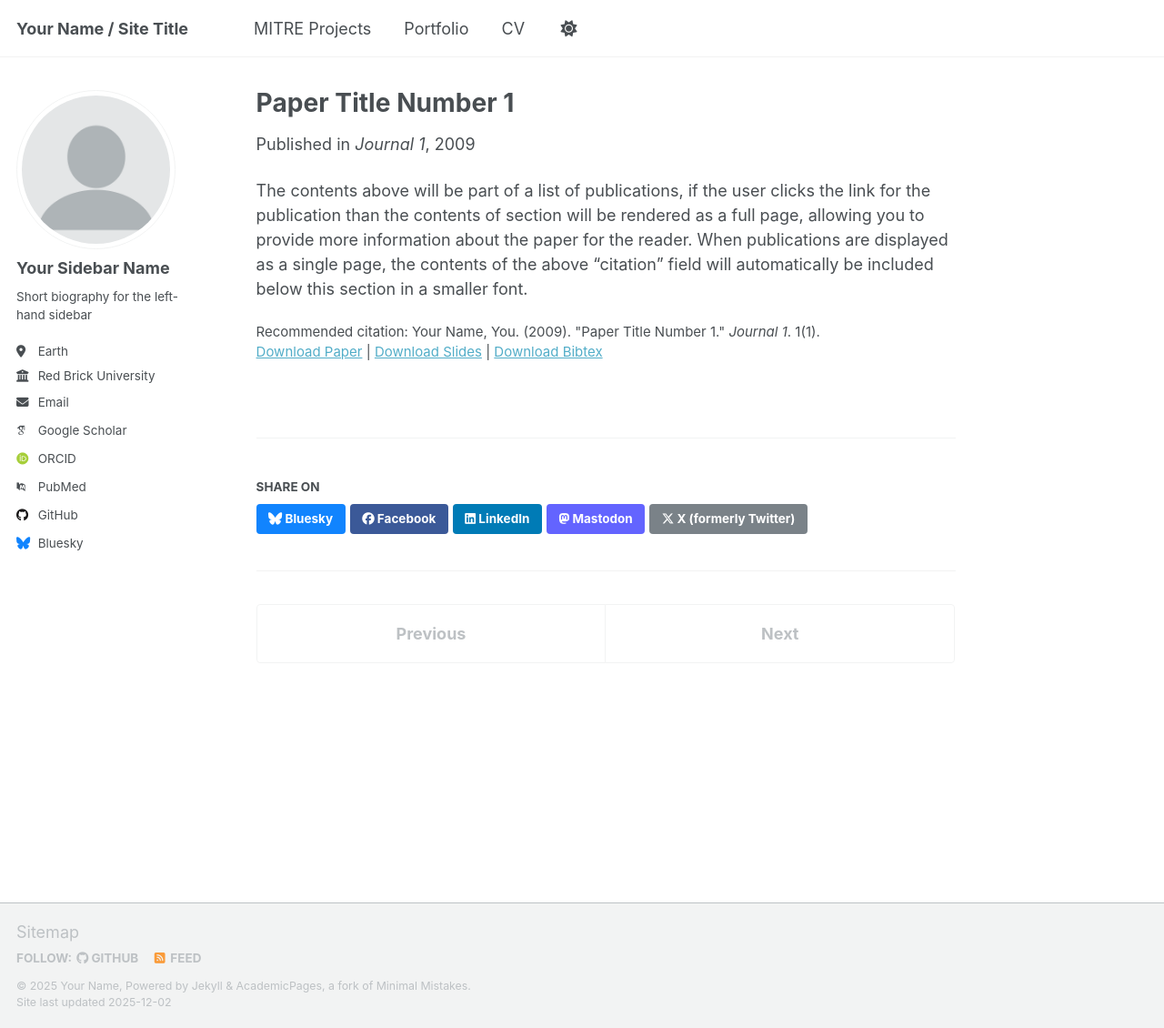
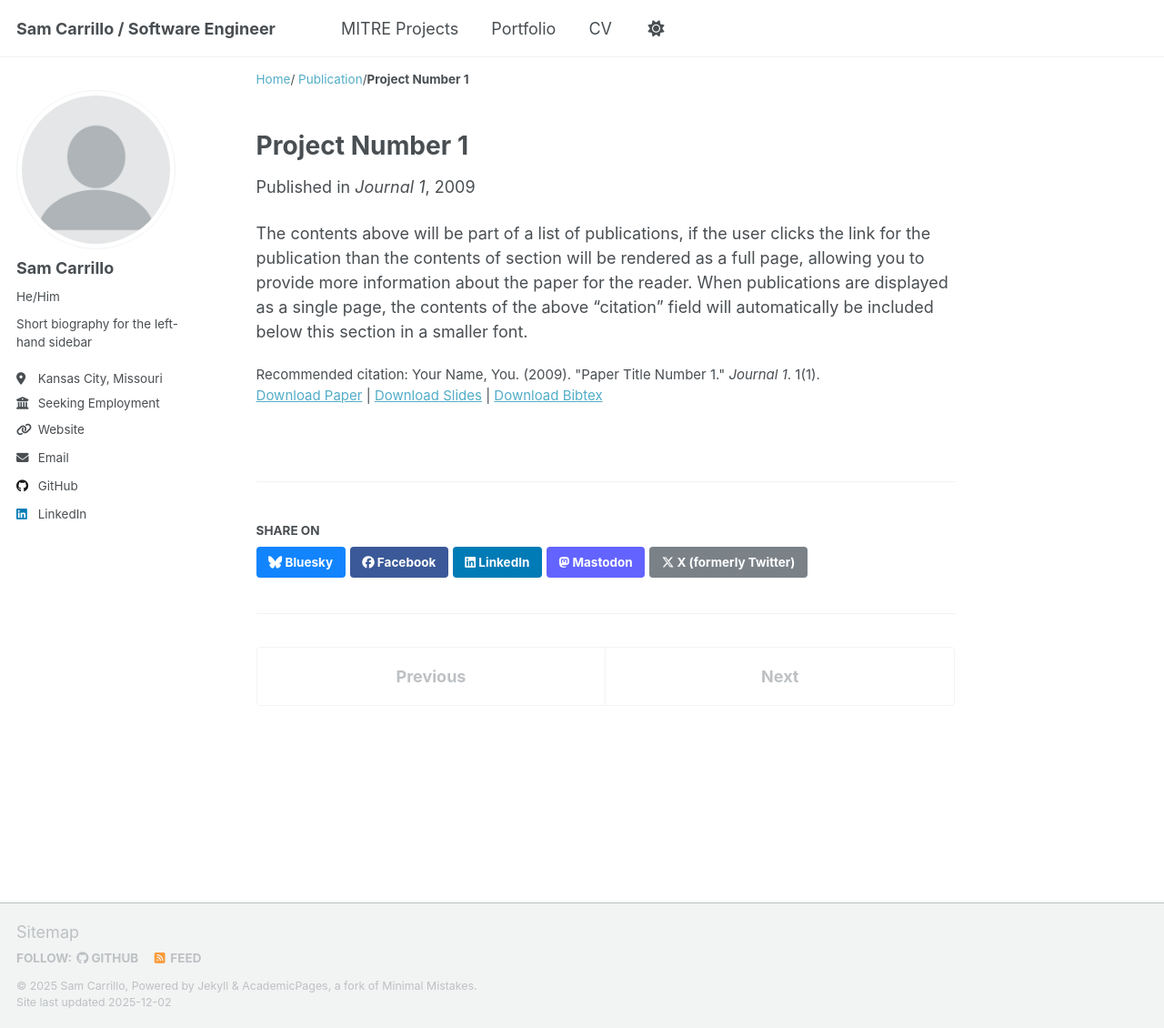
Before and after one commit to carrils/carrils.github.io, a Jekyll site: the page built from _publications/2009-10-01-paper-title-number-1.md, in a window 1280 px wide and 1130 px high. Shown: the whole window at 91% size. Built offline with Jekyll 4.4.1, drawn with Linux system fonts in a browser that asks for light colours; some web fonts are replaced; a script that is not in the unit is left out.

Commit message:
subtract kruft add good

```diff
--- a/_config.yml
+++ b/_config.yml
@@ -9,14 +9,14 @@
 # Basic Site Settings
 locale                   : "en-US"
 site_theme               : "default" # Currently available options are "default", "air"
-title                    : "Your Name / Site Title"
+title                    : "Sam Carrillo / Software Engineer"
 title_separator          : "-"
-name                     : &name "Your Name"
-description              : &description "Your Name's academic portfolio"   # Update this with a general description of your site, this is the default if not overridden by a page
-url                      : https://academicpages.github.io # The base hostname & protocol for your site e.g. "https://[your GitHub username].github.io",
+name                     : &name "Sam Carrillo"
+description              : &description "Sam Carrillo's professional portfolio"   # Update this with a general description of your site, this is the default if not overridden by a page
+url                      : https://scarrillo.github.io # The base hostname & protocol for your site e.g. "https://[your GitHub username].github.io",
                                                            # or if you already have some other page hosted on Github then use "https://[your GitHub username].github.io/[Your Repo Name]"
 baseurl                  : "" # the subpath of your site, e.g. "/blog"
-repository               : "academicpages/academicpages.github.io"
+repository               : "scarrillo/scarrillo.github.io"
 
 # Site Author - The following control what appear as part of the author content on the side bar.
 #               If a field is blank the icon and link will not appear, otherwise it will be shown.
@@ -24,24 +24,24 @@ repository               : "academicpages/academicpages.github.io"
 author:
   # Biographic information
   avatar           : "profile.png"
-  name             : "Your Sidebar Name"
-  pronouns         : # example: "she/her"
+  name             : "Sam Carrillo"
+  pronouns         : "He/Him"# example: "she/her"
   bio              : "Short biography for the left-hand sidebar"
-  location         : "Earth"
-  employer         : "Red Brick University"
-  uri              : # URL
-  email            : "none@example.org"
+  location         : "Kansas City, Missouri"
+  employer         : "Seeking Employment"
+  uri              : "google.com" # URL
+  email            : "scarrillo578@gmail.com"
 
   # Academic websites
   academia         : # URL
   arxiv            : # URL - Update with the correct link to your profile
-  googlescholar    : "https://scholar.google.com/citations?user=PS_CX0AAAAAJ"
+  googlescholar    : # "https://scholar.google.com/citations?user=PS_CX0AAAAAJ"
   inspire-hep      : # URL
   impactstory      : # URL
-  orcid            : "https://orcid.org/yourorcidurl"
+  orcid            : # "https://orcid.org/yourorcidurl"
   semantic         : # URL
   ssrn             : # URL
-  pubmed           : "https://www.ncbi.nlm.nih.gov/pubmed/?term=john+snow"
+  pubmed           : # "https://www.ncbi.nlm.nih.gov/pubmed/?term=john+snow"
   researchgate     : # URL
   scopus           : # URL
   zotero           : # URL
@@ -51,13 +51,13 @@ author:
   bitbucket        : # Username - Update with your username on the site
   codepen          : # Username
   dribbble         : # Username
-  github           : "academicpages"
+  github           : "scarrillo"
   kaggle           : # Username
   stackoverflow    : # User number or user number and name (i.e., use "1" or "1/jeff-atwood")
 
   # Social media
   artstation       : # Username
-  bluesky          : "bsky.app" # Replace this with you Bluesky username
+  bluesky          : #"bsky.app" # Replace this with you Bluesky username
   facebook         : # Username
   flickr           : # Username
   foursquare       : # Username
@@ -66,7 +66,7 @@ author:
   keybase          : # Username
   instagram        : # Username
   lastfm           : # Username
-  linkedin         : # Username
+  linkedin         : "sam-carrillo" # Username
   mastodon         : # URL
   medium           : # URL
   pinterest        : # Username
@@ -83,17 +83,17 @@ author:
   zhihu            : # Username
 
 # Publication Category - The following the list of publication categories and their headings
-publication_category:
-  books:
-    title: 'Books'
-  manuscripts:
-    title: 'Journal Articles'
-  conferences:
-    title: 'Conference Papers'
+#publication_category:
+#  books:
+#    title: 'Books'
+#  manuscripts:
+#    title: 'Journal Articles'
+#  conferences:
+#    title: 'Conference Papers'
 
 # Site Settings
 teaser                   :  # filename of teaser fallback teaser image placed in /images/ for social media previews
-breadcrumbs              : false # true, false (default)
+breadcrumbs              : true # true, false (default)
 words_per_minute         : 160
 future                   : true
 read_more                : "disabled" # if enabled, adds "Read more" links to excerpts
@@ -333,12 +333,12 @@ whitelist:
 #  - <base_path>/tags/my-awesome-tag/index.html ~> path: /tags/
 #  - <base_path/categories/my-awesome-category/index.html ~> path: /categories/
 #  - <base_path/my-awesome-category/index.html ~> path: /
-category_archive:
-  type: liquid
-  path: /categories/
-tag_archive:
-  type: liquid
-  path: /tags/
+#category_archive:
+#  type: liquid
+#  path: /categories/
+#tag_archive:
+#  type: liquid
+#  path: /tags/
 # https://github.com/jekyll/jekyll-archives
 # jekyll-archives:
 #   enabled:
--- a/_publications/2009-10-01-paper-title-number-1.md
+++ b/_publications/2009-10-01-paper-title-number-1.md
@@ -1,5 +1,5 @@
 ---
-title: "Paper Title Number 1"
+title: "Project Number 1"
 collection: publications
 category: manuscripts
 permalink: /publication/2009-10-01-paper-title-number-1
--- a/_publications/2010-10-01-paper-title-number-2.md
+++ b/_publications/2010-10-01-paper-title-number-2.md
@@ -1,5 +1,5 @@
 ---
-title: "Paper Title Number 2"
+title: "Project Number 2"
 collection: publications
 category: manuscripts
 permalink: /publication/2010-10-01-paper-title-number-2
```
Also changed, not shown: _publications/2015-10-01-paper-title-number-3.md (+1 -1 lines), _publications/2024-02-17-paper-title-number-4.md (+1 -1 lines), _publications/2025-06-08-paper-title-number-5.md (+1 -1 lines).
